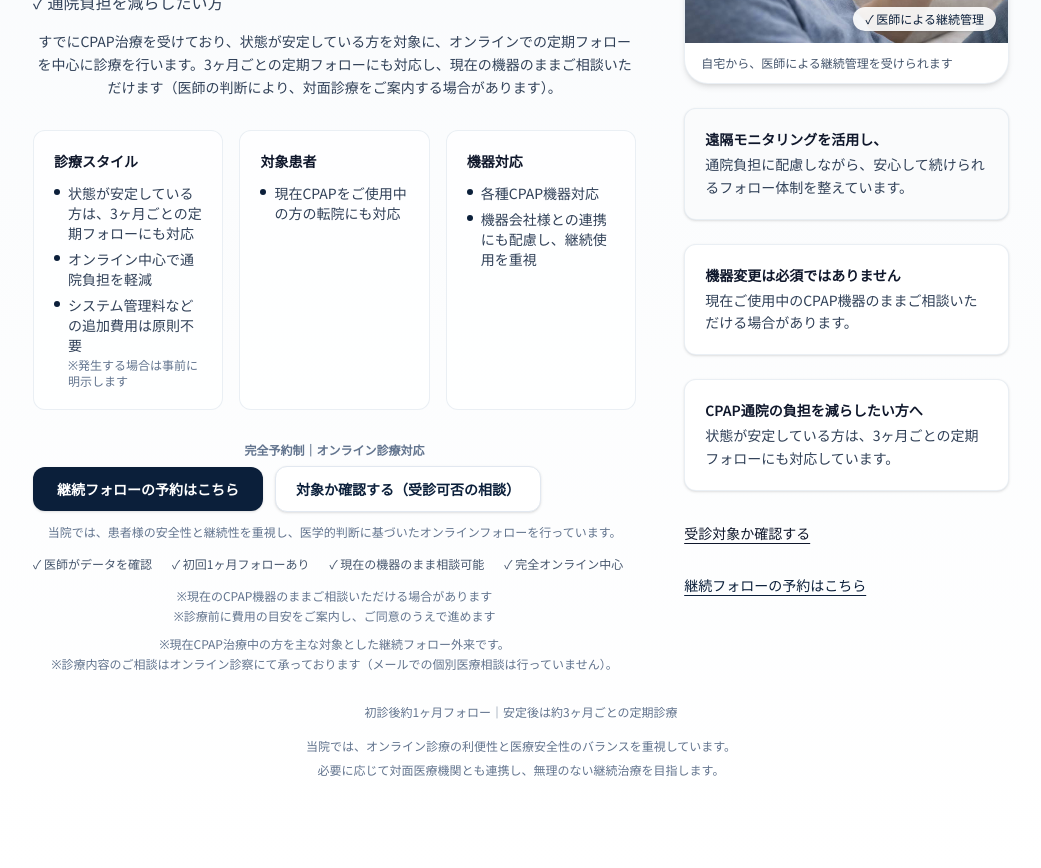
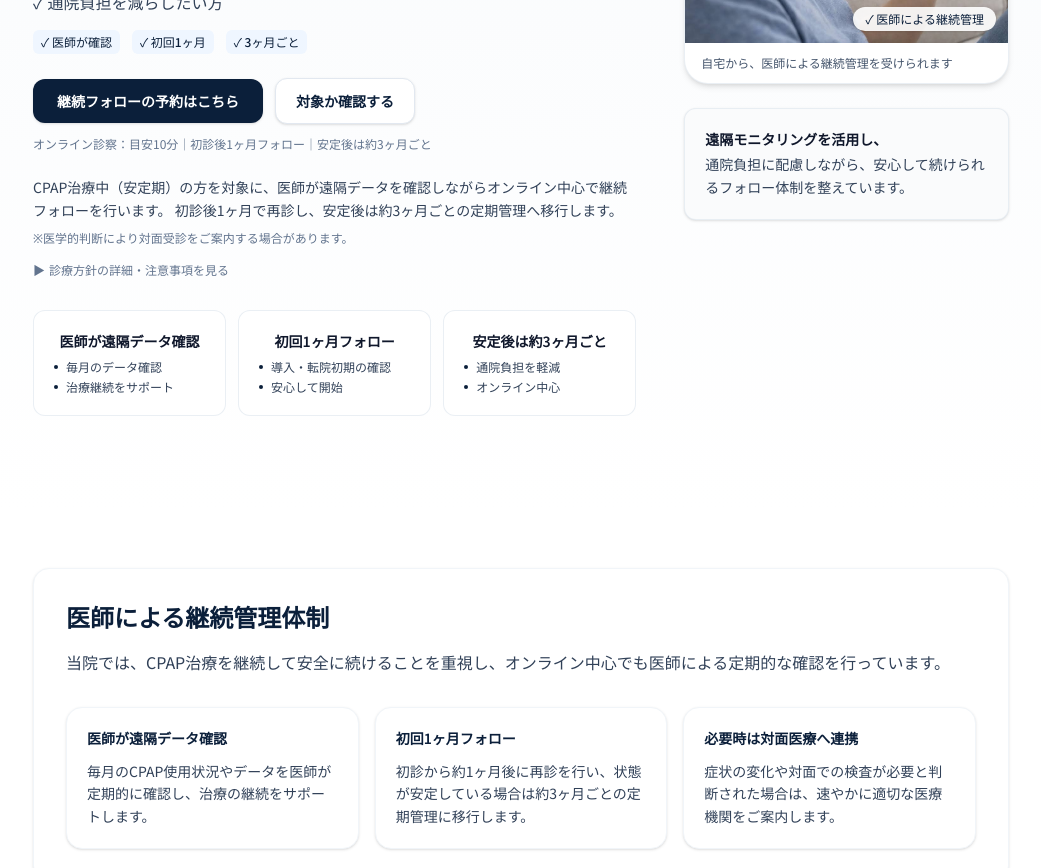
Before and after one commit to mandahan2002/sas-clinic-site, a Next.js app: page / in a window 1280 px wide. Shown: the part 480-1348 px from the top of the page, without its empty margins (119-1160 px from the left). Built offline with nearby package versions, Linux system fonts and the light colour scheme.

Commit message:
chore: update page.tsx

```diff
--- a/app/page.tsx
+++ b/app/page.tsx
@@ -55,8 +55,7 @@ export default function Home() {
         className="relative overflow-hidden bg-gradient-to-b from-[#F8FAFC] to-white"
         aria-label="メイン"
       >
-        <div className="mx-auto max-w-5xl px-6 py-20 md:py-24
-">
+        <div className="mx-auto max-w-5xl px-6 py-10 md:py-24">
           <div className="grid gap-8 md:grid-cols-[1.3fr_0.7fr] md:gap-12 md:items-start">
             <div className="text-center max-w-3xl mx-auto md:max-w-none md:mx-0">
               <h1 className="text-3xl font-bold tracking-tight text-[#0B1F3A] md:text-4xl">
@@ -74,59 +73,21 @@ export default function Home() {
                 <li>✓ 通院負担を減らしたい方</li>
               </ul>
 
-            <p className="mt-4 text-sm text-slate-700 leading-relaxed">
-              すでにCPAP治療を受けており、状態が安定している方を対象に、オンラインでの定期フォローを中心に診療を行います。3ヶ月ごとの定期フォローにも対応し、現在の機器のままご相談いただけます（医師の判断により、対面診療をご案内する場合があります）。
-            </p>
-
-            <div className="mt-8 grid gap-4 text-left md:grid-cols-3 md:items-stretch">
-              <div className="rounded-xl border border-slate-200/70 bg-white/70 p-5 h-full">
-                <div className="text-sm font-semibold text-slate-900">診療スタイル</div>
-                <ul className="mt-3 space-y-1.5 text-sm text-slate-700">
-                  <li className="flex gap-2">
-                    <span className="mt-1.5 inline-block h-1.5 w-1.5 shrink-0 rounded-full bg-[#0B1F3A]" />
-                    状態が安定している方は、3ヶ月ごとの定期フォローにも対応
-                  </li>
-                  <li className="flex gap-2">
-                    <span className="mt-1.5 inline-block h-1.5 w-1.5 shrink-0 rounded-full bg-[#0B1F3A]" />
-                    オンライン中心で通院負担を軽減
-                  </li>
-                  <li className="flex gap-2">
-                    <span className="mt-1.5 inline-block h-1.5 w-1.5 shrink-0 rounded-full bg-[#0B1F3A]" />
-                    <span className="block">
-                      システム管理料などの追加費用は原則不要
-                      <span className="block text-xs text-slate-500 mt-0.5">※発生する場合は事前に明示します</span>
+              {/* Mobile optimized mini badges */}
+              <div className="mt-4 flex flex-wrap justify-center md:justify-start gap-x-3 gap-y-2 text-xs font-medium text-[#0B1F3A]">
+                <span className="flex items-center gap-1 rounded-md bg-blue-50 px-2 py-1">
+                  ✓ 医師が確認
                 </span>
-                  </li>
-                </ul>
-              </div>
-              <div className="rounded-xl border border-slate-200/70 bg-white/70 p-5 h-full">
-                <div className="text-sm font-semibold text-slate-900">対象患者</div>
-                <ul className="mt-3 space-y-1.5 text-sm text-slate-700">
-                  <li className="flex gap-2">
-                    <span className="mt-1.5 inline-block h-1.5 w-1.5 shrink-0 rounded-full bg-[#0B1F3A]" />
-                    現在CPAPをご使用中の方の転院にも対応
-                  </li>
-                </ul>
-              </div>
-              <div className="rounded-xl border border-slate-200/70 bg-white/70 p-5 h-full">
-                <div className="text-sm font-semibold text-slate-900">機器対応</div>
-                <ul className="mt-3 space-y-1.5 text-sm text-slate-700">
-                  <li className="flex gap-2">
-                    <span className="mt-1.5 inline-block h-1.5 w-1.5 shrink-0 rounded-full bg-[#0B1F3A]" />
-                    各種CPAP機器対応
-                  </li>
-                  <li className="flex gap-2">
-                    <span className="mt-1.5 inline-block h-1.5 w-1.5 shrink-0 rounded-full bg-[#0B1F3A]" />
-                    機器会社様との連携にも配慮し、継続使用を重視
-                  </li>
-                </ul>
-              </div>
+                <span className="flex items-center gap-1 rounded-md bg-blue-50 px-2 py-1">
+                  ✓ 初回1ヶ月
+                </span>
+                <span className="flex items-center gap-1 rounded-md bg-blue-50 px-2 py-1">
+                  ✓ 3ヶ月ごと
+                </span>
               </div>
 
-            <p className="mt-8 text-xs font-bold text-slate-500">
-              完全予約制｜オンライン診療対応
-            </p>
-            <div className="mt-2 flex flex-col gap-3 sm:flex-row sm:items-center">
+              {/* CTA Area (Moved Up) */}
+              <div className="mt-6 flex flex-col gap-3 sm:flex-row sm:items-center justify-center md:justify-start">
                 <a
                   href="#reserve"
                   className="inline-block rounded-xl bg-[#0B1F3A] px-6 py-3 text-sm font-semibold text-white shadow-sm hover:bg-[#0a2847] transition-colors"
@@ -137,31 +98,101 @@ export default function Home() {
                   href="#eligibility"
                   className="rounded-xl border border-slate-200 bg-white px-5 py-3 text-center text-sm font-semibold text-[#0B1F3A] shadow-sm hover:bg-slate-50 transition-colors"
                 >
-                対象か確認する（受診可否の相談）
+                  対象か確認する
                 </a>
               </div>
-            <p className="mt-3 text-xs text-slate-500">
-              当院では、患者様の安全性と継続性を重視し、医学的判断に基づいたオンラインフォローを行っています。
+
+              {/* Quantitative Info Line */}
+              <p className="mt-3 text-xs text-slate-500 text-center md:text-left">
+                オンライン診察：目安10分｜初診後1ヶ月フォロー｜安定後は約3ヶ月ごと
               </p>
-            <div className="mt-4 flex flex-wrap gap-x-5 gap-y-2 text-xs text-slate-600">
-              <span className="flex items-center gap-1">✓ 医師がデータを確認</span>
-              <span className="flex items-center gap-1">✓ 初回1ヶ月フォローあり</span>
-              <span className="flex items-center gap-1">✓ 現在の機器のまま相談可能</span>
-              <span className="flex items-center gap-1">✓ 完全オンライン中心</span>
-            </div>
-            <p className="mt-4 text-xs text-slate-500">
-              ※現在のCPAP機器のままご相談いただける場合があります
+
+              {/* Shortened Description */}
+              <p className="mt-6 text-sm text-slate-700 leading-relaxed text-left">
+                CPAP治療中（安定期）の方を対象に、医師が遠隔データを確認しながらオンライン中心で継続フォローを行います。
+                初診後1ヶ月で再診し、安定後は約3ヶ月ごとの定期管理へ移行します。
               </p>
-            <p className="mt-1 text-xs text-slate-500">
-              ※診療前に費用の目安をご案内し、ご同意のうえで進めます
+              <p className="mt-2 text-xs text-slate-500 text-left">
+                ※医学的判断により対面受診をご案内する場合があります。
               </p>
-            <p className="mt-3 text-xs text-slate-500">
-              ※現在CPAP治療中の方を主な対象とした継続フォロー外来です。
+
+              {/* Details (Folded) */}
+              <details className="mt-4 text-left group">
+                <summary className="cursor-pointer text-xs font-medium text-slate-500 hover:text-slate-700 select-none flex items-center gap-1">
+                  <span className="group-open:rotate-90 transition-transform">
+                    ▶
+                  </span>
+                  診療方針の詳細・注意事項を見る
+                </summary>
+                <div className="mt-3 rounded-lg bg-slate-50 p-4 text-xs text-slate-600 space-y-2">
+                  <p>
+                    ・対面診療をご案内する場合：症状が不安定な場合や、対面での検査が必要と医師が判断した場合は、近隣の医療機関や提携クリニックをご案内します。
                   </p>
-            <p className="mt-1 text-xs text-slate-500">
-              ※診療内容のご相談はオンライン診察にて承っております（メールでの個別医療相談は行っていません）。
+                  <p>
+                    ・システム管理料について：原則として追加費用はかかりませんが、発生する場合は事前に明示し、ご同意いただいた上で進めます。
+                  </p>
+                  <p>
+                    ・メール医療相談は不可：診療内容に関するご相談は、安全管理のためオンライン診察の時間内にて承っております。
+                  </p>
+                  <p>
+                    ・当院では、患者様の安全性と継続性を重視し、医学的判断に基づいたオンラインフォローを行っています。
                   </p>
                 </div>
+              </details>
+
+              {/* Cards (Scrollable on mobile) */}
+              <div className="mt-8 flex gap-3 overflow-x-auto pb-4 md:grid md:grid-cols-3 md:items-stretch md:overflow-visible md:pb-0 scrollbar-hide -mx-6 px-6 md:mx-0 md:px-0">
+                {/* Card 1 */}
+                <div className="min-w-[160px] md:min-w-0 flex-1 rounded-xl border border-slate-200/70 bg-white/70 p-4 md:p-5 flex flex-col justify-center h-auto">
+                  <div className="text-xs md:text-sm font-semibold text-slate-900 mb-2">
+                    医師が遠隔データ確認
+                  </div>
+                  <ul className="space-y-1 text-xs text-slate-700">
+                    <li className="flex gap-2">
+                      <span className="mt-1.5 inline-block h-1 w-1 shrink-0 rounded-full bg-[#0B1F3A]" />
+                      毎月のデータ確認
+                    </li>
+                    <li className="flex gap-2">
+                      <span className="mt-1.5 inline-block h-1 w-1 shrink-0 rounded-full bg-[#0B1F3A]" />
+                      治療継続をサポート
+                    </li>
+                  </ul>
+                </div>
+                {/* Card 2 */}
+                <div className="min-w-[160px] md:min-w-0 flex-1 rounded-xl border border-slate-200/70 bg-white/70 p-4 md:p-5 flex flex-col justify-center h-auto">
+                  <div className="text-xs md:text-sm font-semibold text-slate-900 mb-2">
+                    初回1ヶ月フォロー
+                  </div>
+                  <ul className="space-y-1 text-xs text-slate-700">
+                    <li className="flex gap-2">
+                      <span className="mt-1.5 inline-block h-1 w-1 shrink-0 rounded-full bg-[#0B1F3A]" />
+                      導入・転院初期の確認
+                    </li>
+                    <li className="flex gap-2">
+                      <span className="mt-1.5 inline-block h-1 w-1 shrink-0 rounded-full bg-[#0B1F3A]" />
+                      安心して開始
+                    </li>
+                  </ul>
+                </div>
+                {/* Card 3 */}
+                <div className="min-w-[160px] md:min-w-0 flex-1 rounded-xl border border-slate-200/70 bg-white/70 p-4 md:p-5 flex flex-col justify-center h-auto">
+                  <div className="text-xs md:text-sm font-semibold text-slate-900 mb-2">
+                    安定後は約3ヶ月ごと
+                  </div>
+                  <ul className="space-y-1 text-xs text-slate-700">
+                    <li className="flex gap-2">
+                      <span className="mt-1.5 inline-block h-1 w-1 shrink-0 rounded-full bg-[#0B1F3A]" />
+                      通院負担を軽減
+                    </li>
+                    <li className="flex gap-2">
+                      <span className="mt-1.5 inline-block h-1 w-1 shrink-0 rounded-full bg-[#0B1F3A]" />
+                      オンライン中心
+                    </li>
+                  </ul>
+                </div>
+              </div>
+            </div>
+
             <div className="space-y-6 flex flex-col">
               {/* Hero image (patient side) */}
               <div className="rounded-3xl border border-slate-200/70 bg-white shadow-md overflow-hidden">
@@ -171,7 +202,7 @@ export default function Home() {
                     alt="オンライン診療の様子（患者側）"
                     width={1200}
                     height={800}
-                    className="w-full h-[240px] md:h-[300px] object-[center_30%]"
+                    className="w-full h-[220px] md:h-[300px] object-cover object-[center_30%]"
                     priority
                   />
                   <div className="absolute bottom-3 right-3 rounded-full bg-white/90 px-3 py-1 text-xs font-medium text-[#0B1F3A] shadow">
@@ -185,43 +216,14 @@ export default function Home() {
                 </div>
               </div>
               <div className="flex-1 rounded-xl border border-slate-200/70 bg-[#FAFBFC] p-5 shadow-sm">
-                <div className="text-sm font-semibold text-slate-900">遠隔モニタリングを活用し、</div>
+                <div className="text-sm font-semibold text-slate-900">
+                  遠隔モニタリングを活用し、
+                </div>
                 <p className="mt-1 text-sm text-slate-700 leading-relaxed">
                   通院負担に配慮しながら、安心して続けられるフォロー体制を整えています。
                 </p>
               </div>
-              <div className="flex-1 rounded-xl border border-slate-200/70 bg-white p-5 shadow-sm">
-                <div className="text-sm font-semibold text-slate-900">機器変更は必須ではありません</div>
-                <p className="mt-1 text-sm text-slate-700 leading-relaxed">
-                  現在ご使用中のCPAP機器のままご相談いただける場合があります。
-                </p>
             </div>
-              <div className="flex-1 rounded-xl border border-slate-200/70 bg-white p-5 shadow-sm">
-                <div className="text-sm font-semibold text-slate-900">CPAP通院の負担を減らしたい方へ</div>
-                <p className="mt-1 text-sm text-slate-700 leading-relaxed">
-                  状態が安定している方は、3ヶ月ごとの定期フォローにも対応しています。
-                </p>
-              </div>
-              <a
-                href="#eligibility"
-                className="mt-2 inline-flex items-center text-sm font-medium text-slate-900 underline underline-offset-4 hover:text-slate-700"
-              >
-                受診対象か確認する
-              </a>
-              <a
-                href="#reserve"
-                className="mt-2 inline-flex items-center text-sm font-medium text-[#0B1F3A] underline underline-offset-4 hover:text-[#0a2847]"
-              >
-                継続フォローの予約はこちら
-              </a>
-            </div>
-          </div>
-          <p className="mt-8 text-center text-xs text-slate-500">
-            初診後約1ヶ月フォロー｜安定後は約3ヶ月ごとの定期診療
-          </p>
-          <div className="mt-4 text-center text-xs text-slate-500 leading-relaxed space-y-1">
-            <p>当院では、オンライン診療の利便性と医療安全性のバランスを重視しています。</p>
-            <p>必要に応じて対面医療機関とも連携し、無理のない継続治療を目指します。</p>
           </div>
         </div>
       </section>
```
Lines whose indentation alone changed are shown as unchanged.
